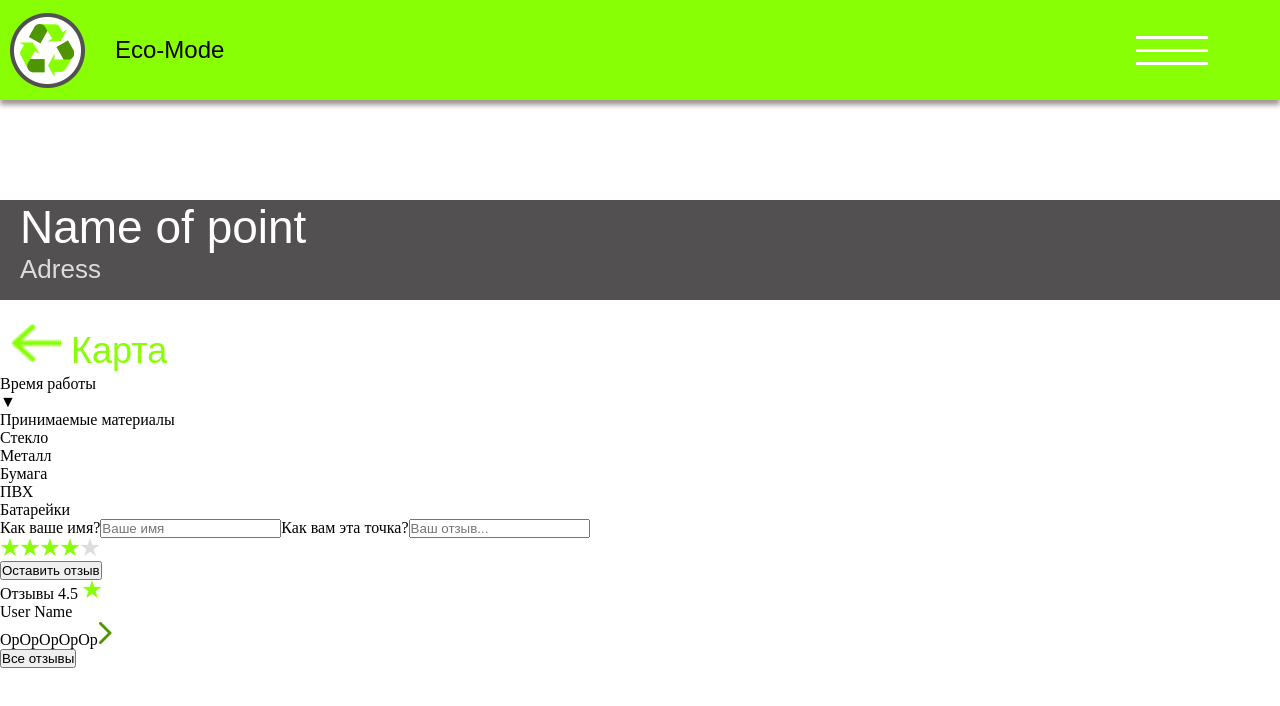
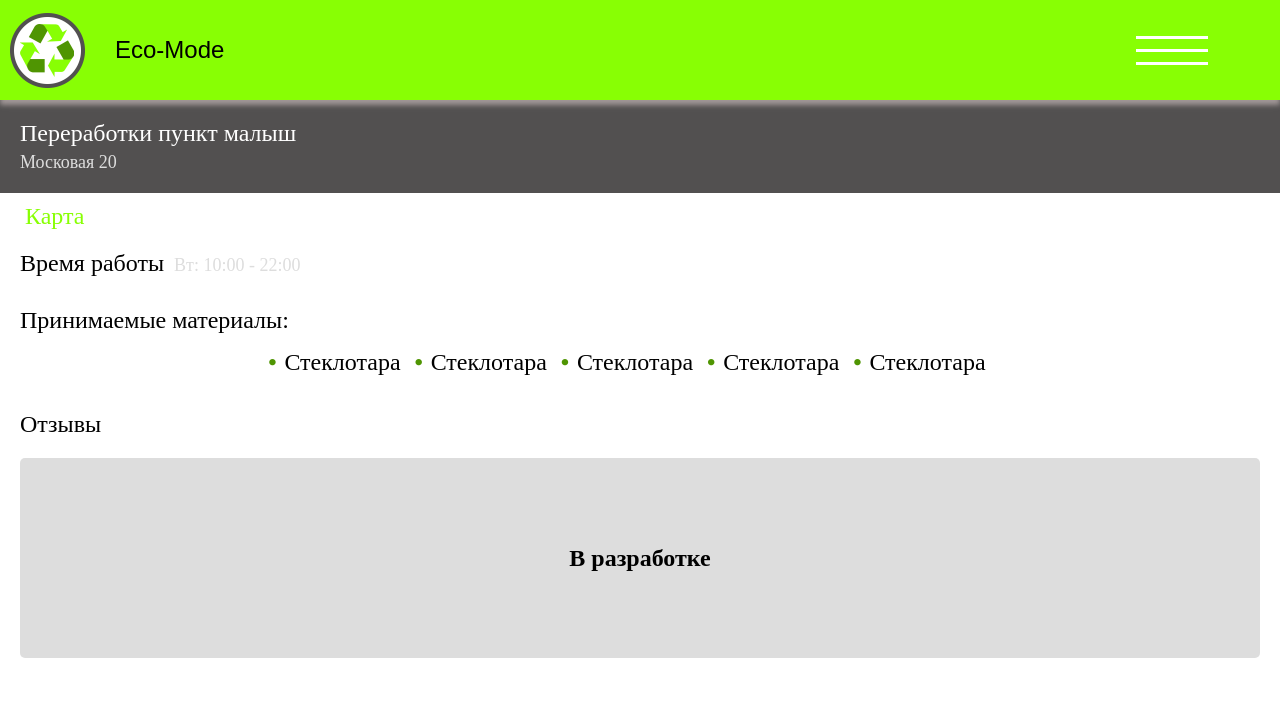
Before and after one commit to WonderLuc/greenApp, a React app: page /#/element in a window 1280 px wide. Shown: the top 706 px of the page. Built offline with nearby package versions, Linux system fonts and the light colour scheme.

Commit message:
style: add pointInfo content and styles

```diff
--- a/src/Components/PointInfo/PointInfo.tsx
+++ b/src/Components/PointInfo/PointInfo.tsx
@@ -1,66 +1,53 @@
-import React from 'react';
+/* eslint-disable jsx-a11y/no-static-element-interactions */
+/* eslint-disable jsx-a11y/click-events-have-key-events */
+import React, { useState } from 'react';
 import { NavLink } from 'react-router-dom';
 import './style.scss';
 
 export default function PointInfo(): JSX.Element {
+  const [worktimeOpen, setWorktime] = useState(false);
+
   return (
-    <main>
-      <div className="PonInfo-zone">
-        <div className="pointname-zone">
-          <p className="point-name">Name of point</p>
-          <p className="point-adress">Adress</p>
-        </div>
-        <NavLink to="/map" className="nav-link" activeClassName="nav-link_active">
-          <button className="tomap" type="button"><img className="Arrow1" src="./public/Arrow1.png" alt="Arrow" /> Карта</button>
-        </NavLink>
-        <div className="Info-zone">
-          <p className="Worktime">Время работы<p className="Alltime">▼</p></p>
-          <div className="materials">
-            <p>Принимаемые материалы</p>
-            <ul className="MatTake">
-              <li>
-                <p>Стекло</p>
-              </li>
-              <li>
-                <p>Металл</p>
-              </li>
-              <li>
-                <p>Бумага</p>
-              </li>
-              <li>
-                <p>ПВХ</p>
-              </li>
-              <li>
-                <p>Батарейки</p>
-              </li>
-            </ul>
-          </div>
-          <form className="report">
-            <div className="report-inputs">
-              <label>Как ваше имя?</label>
-              <input type="text" required placeholder="Вашe имя" />
-              <label>Как вам эта точка?</label>
-              <input type="text" required placeholder="Ваш отзыв..." />
-            </div>
-            <div className="stars">
-              <img className="ScaleStar" src="./public/Star1.png" alt="GoodStar" />
-              <img className="ScaleStar" src="./public/Star1.png" alt="GoodStar" />
-              <img className="ScaleStar" src="./public/Star1.png" alt="GoodStar" />
-              <img className="ScaleStar" src="./public/Star1.png" alt="GoodStar" />
-              <img className="ScaleStar" src="./public/Star2.png" alt="GoodStar" />
-            </div>
-            <div className="Sumbit-btn">
-              <button>Оставить отзыв</button>
-            </div>
-          </form>
-          <div className="Oldreports">
-            <p className="ReportsResult"> Отзывы 4.5 <img className="Star" src="./public/Star1.png" alt="GoodStar" /></p>
-            <p className="UserName"> User Name</p>
-            <p className="Oldtext"> OpOpOpOpOp<img className="Arrow2" src="./public/Arrow3.png" alt="Arrow" /></p>
-          </div>
-          <button className="Allreports" type="button">Все отзывы</button>
-        </div>
-      </div>
+    <main className="point">
+      <article className="point-name">
+        <h2 className="point-name__title">Переработки пункт малыш</h2>
+        <h3 className="point-name__adress">Московая 20</h3>
+      </article>
+      <NavLink to="/" className="nav-link">
+        <p className="nav-link_back">
+          <i className="arrow arrow_left" />
+          Карта
+        </p>
+      </NavLink>
+      <article className="point-worktime">
+        <h2 className="point-worktime__title">Время работы</h2>
+        <section className="point-worktime__list" onClick={() => setWorktime(!worktimeOpen)}>
+          <ul className={`worktime-list ${worktimeOpen ? 'worktime-list_open' : ''}`}>
+            <li className="worktime-list__item">Вт: 10:00 - 22:00</li>
+            <li className="worktime-list__item">Вт: 10:00 - 22:00</li>
+            <li className="worktime-list__item">Вт: 10:00 - 22:00</li>
+            <li className="worktime-list__item">Вт: 10:00 - 22:00</li>
+            <li className="worktime-list__item">Вт: 10:00 - 22:00</li>
+            <li className="worktime-list__item">Вт: 10:00 - 22:00</li>
+            <li className="worktime-list__item">Вт: 10:00 - 22:00</li>
+          </ul>
+          <i className={`arrow ${worktimeOpen ? 'arrow_up' : 'arrow_down'}`} />
+        </section>
+      </article>
+      <article className="materials">
+        <h2 className="materials__title">Принимаемые материалы:</h2>
+        <ul className="materials-list">
+          <li className="materials-list__item">Стеклотара</li>
+          <li className="materials-list__item">Стеклотара</li>
+          <li className="materials-list__item">Стеклотара</li>
+          <li className="materials-list__item">Стеклотара</li>
+          <li className="materials-list__item">Стеклотара</li>
+        </ul>
+      </article>
+      <article className="inwork">
+        <h2 className="inwork__title">Отзывы</h2>
+        <h2 className="inwork__message">В разработке</h2>
+      </article>
     </main>
   );
 }
--- a/src/Components/PointInfo/style.scss
+++ b/src/Components/PointInfo/style.scss
@@ -1,52 +1,147 @@
-.nav-link{
-  text-decoration: none;
-  border: 0px solid black;
-  color:#88FF04;
-  height: 100%;
-  line-height: 100px;
-  font: 44px sans-serif;
+.point-name {
+  width: 100%;
+  background: #525050;
+  padding: 20px;
+  color: white;
 
-
-  &_active{
-    background-color:  rgb(117, 117, 117);
+  &__title{
+    font-weight: normal;
+    font-size: 24px;
+    color: white;
   }
 
+  &__adress{
+    margin-top: 5px;
+    color: #DDD;
+    font-weight: normal;
+    font-size: 18px;
+  }
 }
-.PonInfo-zone {
-  padding-top:100px;
-  height:100vh;
-  max-height:100vh;
-  width: 100%;
-  background-color: #FFFFFF;
+
+.point {
+
+  .nav-link{
+    display: flex;
+    padding: 10px  0 10px 20px;
+    text-decoration: none;
+    font-size: 24px;
+
+    &_back{
+      display: flex;
+      align-items: center;
+      color: #88FF04;
+
+      .arrow {
+        margin-right: 5px;
+        border-color: #88FF04;
+      }
+
+      &:hover {
+        .arrow {
+          border-color: #4F9502;
+        }
+        color: #4F9502;
+      }
+    }
+  }
 }
-.pointname-zone {
-  padding-left: 2.5vh;
-  height:100px;
-  width:100%;
-  background: #525050;
+
+.point-worktime {
   display: flex;
-  flex-direction:column;
-  align-content:space-around;
-}
-.point-name {
-  color:#FFFFFF;
-  font: 46px sans-serif;
-}
-.point-adress {
-  color:#DDDDDD;
-  font: 26px sans-serif;
-}
-.tomap {
-  padding-top: 20px;
-  margin-left: 1vh;
-  font: 36px sans-serif;
-  color:#88FF04;
-  border:3px solid white;
-  background-color: #FFFFFF;
+  align-items: baseline;
+  padding: 10px 20px 20px 20px;
 
-  & > img{
-    height:40px;
-    width: 50px;
+  &__title {
+    margin-right: 10px;
+    font-weight: normal;
+    font-size: 24px;
   }
 
+  &__list {
+    display: flex;
+    align-items: flex-start;
+    cursor: pointer;
+  }
+
+  .worktime-list {
+    font-size: 18px;
+    list-style: none;
+    margin-right: 15px;
+
+    li {
+      color: #DDD;
+
+      &:nth-child(n + 2) {
+        display: none;
+      }
+    }
+
+    & ~ .arrow {
+      transition: all .5s;
+    }
+
+    &_open {
+      li {
+        &:nth-child(n + 2) {
+          display: block;
+        }
+      }
+      & ~ .arrow {
+        transform: translate(0, 50%) rotate(-135deg);
+        transition: all .5s;
+      }
+    }
+  }
 }
+
+.materials {
+  padding: 10px 0 10px 20px;
+
+  &__title {
+    margin-bottom: 10px;
+    font-weight: normal;
+    font-size: 24px;
+  }
+  &-list {
+    display: flex;
+    justify-content: center;
+    align-items: center;
+    flex-wrap: wrap;
+    font-size: 24px;
+    list-style: none;
+    padding: 5px;
+
+    li {
+      margin-right: 30px;
+
+      &::before {
+        content: "\2022";
+        display: inline-block;
+        width: 1em;
+        margin-left: -1em;
+        color: #4F9502;
+        font-weight: bold;
+        text-align: center;
+      }
+    }
+  }
+}
+
+.inwork {
+  padding: 20px;
+  height: 30vh;
+
+  &__title {
+    font-weight: normal;
+    margin-bottom: 20px;
+  }
+
+  &__message {
+    display: flex;
+    justify-content: center;
+    align-items: center;
+    background: #DDD;
+    border-radius: 5px;
+    height: 100%;
+  }
+}
--- a/src/index.html
+++ b/src/index.html
@@ -5,6 +5,7 @@
   <meta http-equiv="X-UA-Compatible" content="IE=edge">
   <meta name="viewport" content="width=device-width, initial-scale=1.0">
   <link rel="stylesheet" href="https://unpkg.com/leaflet@1.7.1/dist/leaflet.css" integrity="sha512-xodZBNTC5n17Xt2atTPuE1HxjVMSvLVW9ocqUKLsCC5CXdbqCmblAshOMAS6/keqq/sMZMZ19scR4PsZChSR7A==" crossorigin="" />
+  <link href="https://fonts.googleapis.com/css2?family=Roboto&display=swap" rel="stylesheet">
   <title>GreenApp</title>
 </head>
 <body>
```
